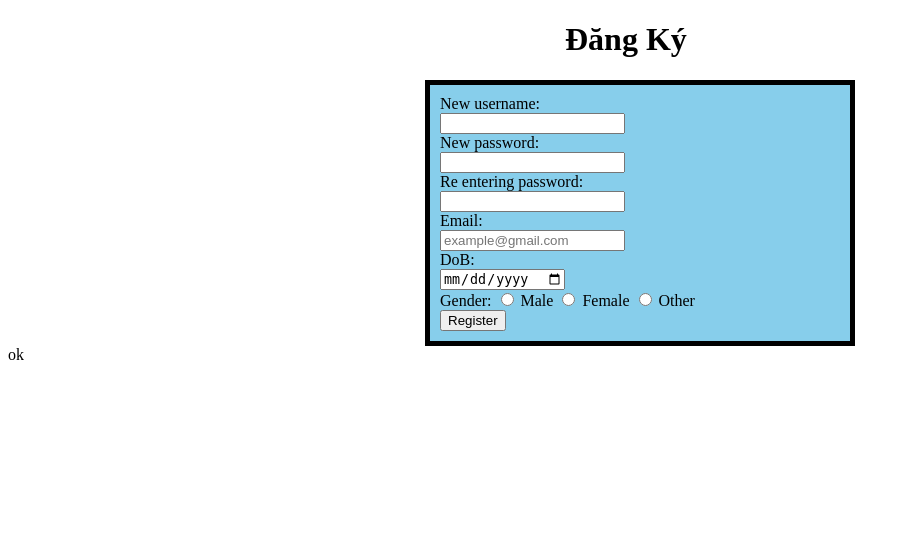
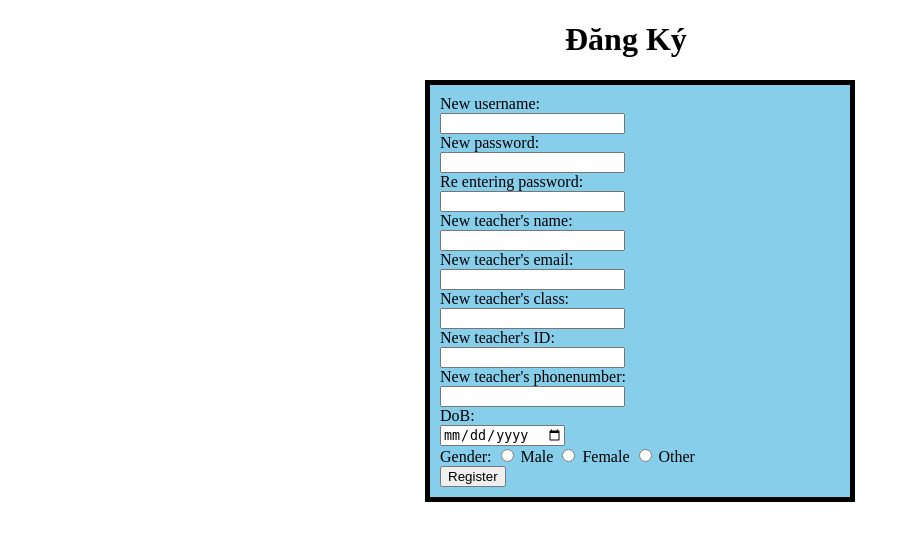
Before and after one commit to GermanyNghia/CodeAndPunch, a PHP site: page /register.php in a window 1280 px wide. Shown: the top 541 px of the page, without its empty margins (0-910 px from the left). Run offline with PHP 8.4, Linux system fonts and the light colour scheme.

Commit message:
Update register.php

```diff
--- a/register.php
+++ b/register.php
@@ -16,12 +16,12 @@ session_start();
 <body>
     <h1>Đăng Ký</h1>
 
-    <form action="register.php" method="post" id = "page">
+    <form action="register.php" method="post" id="page">
+
         <div>
             <label>New username:</label> <br>
             <input type="text" name="username"> <br>
         </div>
-
 
         <div>
             <label>New password:</label> <br>
@@ -31,8 +31,28 @@ session_start();
         </div>
 
         <div>
-            <label>Email:</label> <br>
-            <input type="email" name="email" placeholder="example@gmail.com"> <br>
+        <label>New teacher's name:</label> <br>
+        <input type="text" name="teacher_name"> <br>
+        </div>
+
+        <div>
+            <label>New teacher's email:</label> <br>
+            <input type="text" name="teacher_email"> <br>
+        </div>
+
+        <div>
+            <label>New teacher's class:</label> <br>
+            <input type="text" name="teacher_class"> <br>
+        </div>
+
+        <div>
+            <label>New teacher's ID:</label> <br>
+            <input type="text" name="teacher_ID"> <br>
+        </div>
+
+        <div>
+            <label>New teacher's phonenumber:</label> <br>
+            <input type="text" name="phone_num"> <br>
         </div>
 
         <div>
@@ -60,20 +80,26 @@ session_start();
 
 </html>
 <?php
-include("logindb.php");
-if ($connect) {
-    echo "ok";
-}
+include("registerDB.php");
 if (isset($_POST["register"])) {
     $username = filter_input(INPUT_POST, "username", FILTER_SANITIZE_SPECIAL_CHARS);
     $password = filter_input(INPUT_POST, "password", FILTER_SANITIZE_SPECIAL_CHARS);
     $repassword = filter_input(INPUT_POST, "repassword", FILTER_SANITIZE_SPECIAL_CHARS);
+    $teacher_name = filter_input(INPUT_POST, "teacher_name", FILTER_SANITIZE_SPECIAL_CHARS);
+    $teacher_email = filter_input(INPUT_POST, "teacher_email", FILTER_SANITIZE_SPECIAL_CHARS);
+    $teacher_class= filter_input(INPUT_POST, "teacher_class", FILTER_SANITIZE_SPECIAL_CHARS);
+    $teacher_ID = filter_input(INPUT_POST, "teacher_ID", FILTER_SANITIZE_SPECIAL_CHARS);
+    $phone_num= filter_input(INPUT_POST, "phone_num", FILTER_SANITIZE_SPECIAL_CHARS);
     $hash = hash('sha256', $password);
 
-    if (empty($username) || empty($password) || empty($repassword)) {
-        echo '<span style="color:red;">Username or password is empty</span>';
+    if (empty($username) || empty($password) || empty($repassword) || empty($teacher_name) ||
+    empty($teacher_name) || empty($teacher_email) || empty($teacher_class) ||empty( $teacher_ID)||
+    empty($phone_num) ) {
+        echo '<span style="color:red;">Somthing is empty</span>';
     } elseif ($password == $repassword && $username != "admin") {
-        $sql = "INSERT INTO users (user, password) VALUES ('$username', '$hash')";
+        $sql = "INSERT INTO teachers (username, password, teacher_name, teacher_email,
+        teacher_class, teacher_ID, phone_num)  VALUES ('$username', '$hash', '$teacher_name',
+        '$teacher_email', '$teacher_class', '$teacher_ID', '$phone_num')";
         try {
             mysqli_query($connect, $sql);
             echo "Registed";
```
